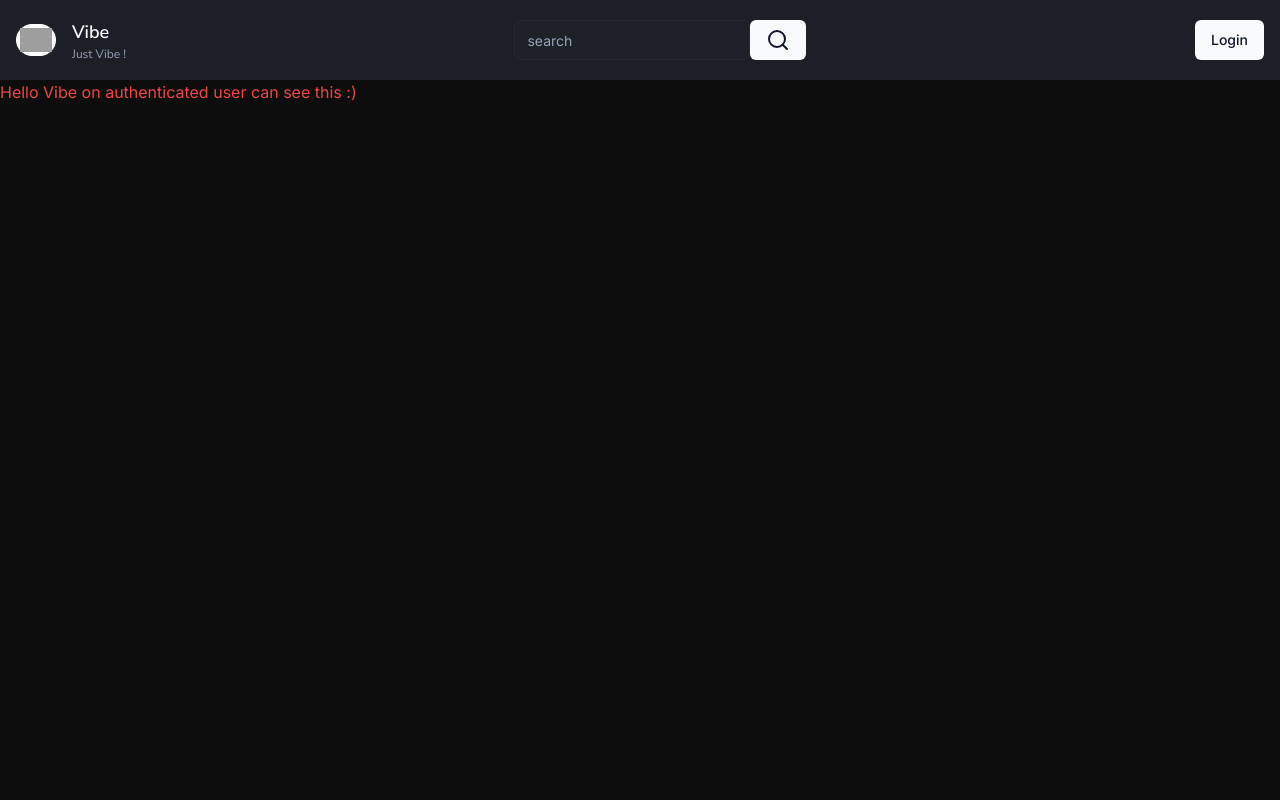
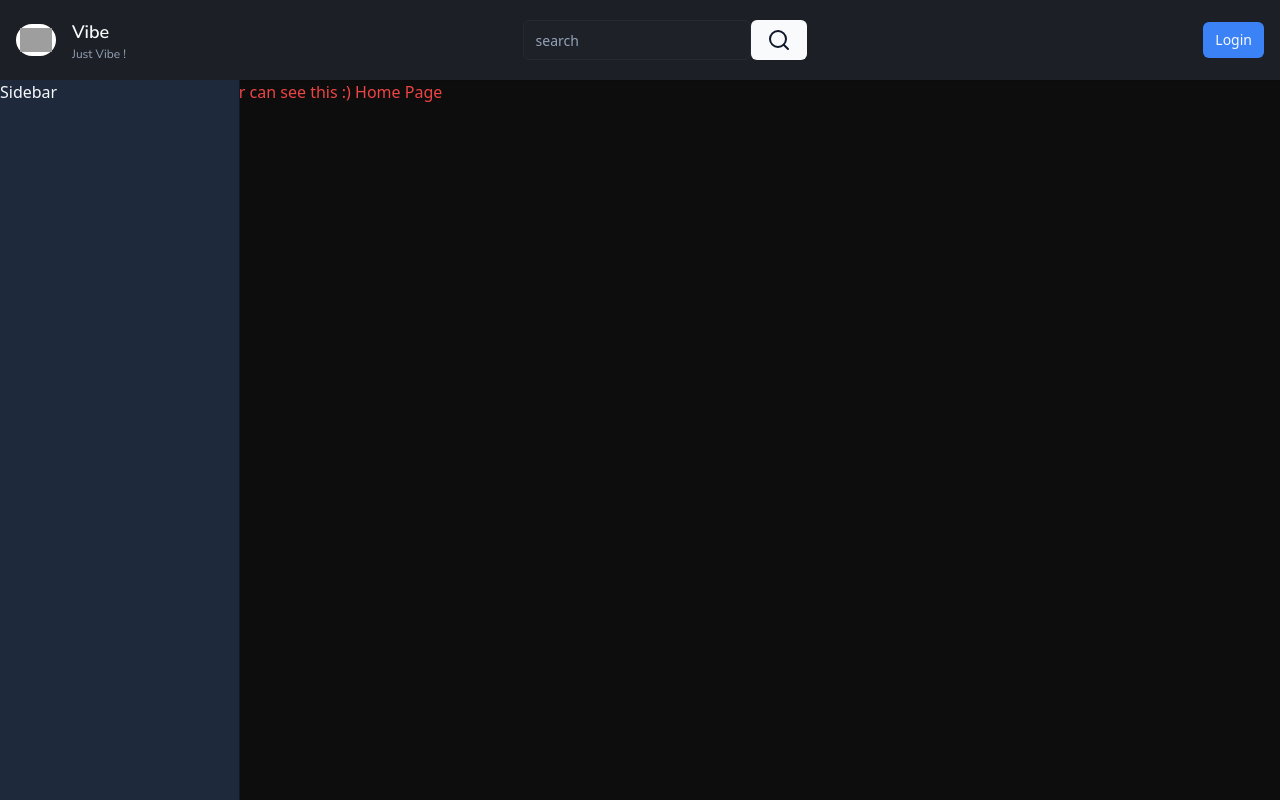
Before and after one commit to theolodocoder/vibe, a Next.js app: page / in a window 1280 px wide. Built offline with nearby package versions, Linux system fonts and the light colour scheme; no server answers; grey boxes are pictures that could not be loaded.

Commit message:
added zustand sm

```diff
--- a/app/(browse)/(home)/page.tsx
+++ b/app/(browse)/(home)/page.tsx
@@ -1,13 +1,8 @@
-import Image from "next/image";
-import { Button } from "@/components/ui/button";
-import { UserButton } from "@clerk/nextjs";
-
 export default function Home() {
   return (
     <>
       <p className="text-red-500">
-        Hello Vibe on authenticated user can see this :)
-        <UserButton afterSignOutUrl="/" />
+        Hello Vibe on authenticated user can see this :) Home Page
       </p>
     </>
   );
--- a/app/(browse)/_components/navbar/actions.tsx
+++ b/app/(browse)/_components/navbar/actions.tsx
@@ -9,13 +9,15 @@ export default async function Actions() {
     <div>
       {!user && (
         <SignInButton>
-          <Button>Login</Button>
+          <Button size={"sm"} variant={"primary"}>
+            Login
+          </Button>
         </SignInButton>
       )}
       {/* use the !! to turn the user obj to a boolean if its available */}
       {!!user && (
         <div className="flex gap-x-2 items-cente">
-          <Button variant={"ghost"} asChild>
+          <Button variant={"ghost"} asChild size={"sm"}>
             <Link href={"/u/" + user.username}>
               <Clapperboard />
               <span>Dashboard</span>
--- a/app/(browse)/_components/navbar/search.tsx
+++ b/app/(browse)/_components/navbar/search.tsx
@@ -14,6 +14,7 @@ export default function Search() {
     e.preventDefault();
 
     if (!value) return;
+
     const url = qs.stringifyUrl(
       {
         url: "/",
--- /dev/null
+++ b/app/(browse)/_components/sidebar/index.tsx
@@ -0,0 +1,5 @@
+import Wrapper from "./wrapper";
+
+export default function Sidebar() {
+  return <Wrapper>Sidebar</Wrapper>;
+}
--- /dev/null
+++ b/app/(browse)/_components/sidebar/wrapper.tsx
@@ -0,0 +1,7 @@
+export default function Wrapper({ children }: { children: React.ReactNode }) {
+  return (
+    <aside className="fixed left-0 bg-slate-800 flex flex-col w-60 h-full border-r border-slate-900 z-50">
+      {children}
+    </aside>
+  );
+}
--- a/app/(browse)/layout.tsx
+++ b/app/(browse)/layout.tsx
@@ -1,4 +1,5 @@
 import Navbar from "@/app/(browse)/_components/navbar";
+import Sidebar from "./_components/sidebar";
 
 export default function BrowseLayout({
   children,
@@ -8,7 +9,10 @@ export default function BrowseLayout({
   return (
     <>
       <Navbar />
-      <div className="flex h-full pt-20">{children}</div>
+      <div className="flex h-full pt-20">
+        <Sidebar />
+        {children}
+      </div>
     </>
   );
 }
--- a/app/layout.tsx
+++ b/app/layout.tsx
@@ -1,11 +1,8 @@
 import type { Metadata } from "next";
-import { Inter } from "next/font/google";
 import "./globals.css";
 import { ClerkProvider } from "@clerk/nextjs";
 import { dark } from "@clerk/themes";
 import { ThemeProvider } from "@/components/theme-provider";
-
-const inter = Inter({ subsets: ["latin"] });
 
 export const metadata: Metadata = {
   title: "Create Next App",
@@ -24,7 +21,7 @@ export default function RootLayout({
       }}
     >
       <html lang="en">
-        <body className={inter.className}>
+        <body>
           <ThemeProvider
             attribute="class"
             forcedTheme="dark"
--- a/components/ui/button.tsx
+++ b/components/ui/button.tsx
@@ -1,8 +1,8 @@
-import * as React from "react"
-import { Slot } from "@radix-ui/react-slot"
-import { cva, type VariantProps } from "class-variance-authority"
+import * as React from "react";
+import { Slot } from "@radix-ui/react-slot";
+import { cva, type VariantProps } from "class-variance-authority";
 
-import { cn } from "@/lib/utils"
+import { cn } from "@/lib/utils";
 
 const buttonVariants = cva(
   "inline-flex items-center justify-center whitespace-nowrap rounded-md text-sm font-medium ring-offset-background transition-colors focus-visible:outline-none focus-visible:ring-2 focus-visible:ring-ring focus-visible:ring-offset-2 disabled:pointer-events-none disabled:opacity-50",
@@ -18,6 +18,7 @@ const buttonVariants = cva(
           "bg-secondary text-secondary-foreground hover:bg-secondary/80",
         ghost: "hover:bg-accent hover:text-accent-foreground",
         link: "text-primary underline-offset-4 hover:underline",
+        primary: "text-primary bg-blue-500 hover:bg-blue-600/80",
       },
       size: {
         default: "h-10 px-4 py-2",
@@ -31,26 +32,26 @@ const buttonVariants = cva(
       size: "default",
     },
   }
-)
+);
 
 export interface ButtonProps
   extends React.ButtonHTMLAttributes<HTMLButtonElement>,
     VariantProps<typeof buttonVariants> {
-  asChild?: boolean
+  asChild?: boolean;
 }
 
 const Button = React.forwardRef<HTMLButtonElement, ButtonProps>(
   ({ className, variant, size, asChild = false, ...props }, ref) => {
-    const Comp = asChild ? Slot : "button"
+    const Comp = asChild ? Slot : "button";
     return (
       <Comp
         className={cn(buttonVariants({ variant, size, className }))}
         ref={ref}
         {...props}
       />
-    )
+    );
   }
-)
-Button.displayName = "Button"
+);
+Button.displayName = "Button";
 
-export { Button, buttonVariants }
+export { Button, buttonVariants };
--- a/middleware.ts
+++ b/middleware.ts
@@ -1,7 +1,7 @@
 import { authMiddleware } from "@clerk/nextjs";
 
 export default authMiddleware({
-  publicRoutes: ["/api/webhooks(.*)"],
+  publicRoutes: ["/", "/api/webhooks(.*)"],
 });
 
 export const config = {
--- a/package.json
+++ b/package.json
@@ -23,7 +23,8 @@
     "react-dom": "^18",
     "svix": "^1.18.0",
     "tailwind-merge": "^2.2.1",
-    "tailwindcss-animate": "^1.0.7"
+    "tailwindcss-animate": "^1.0.7",
+    "zustand": "^4.5.1"
   },
   "devDependencies": {
     "@types/node": "^20",
```
Also changed, not shown: store/use-sidebar.ts (added, +13 -0 lines), 1 other file (tests, documents, lock files or other folders).
